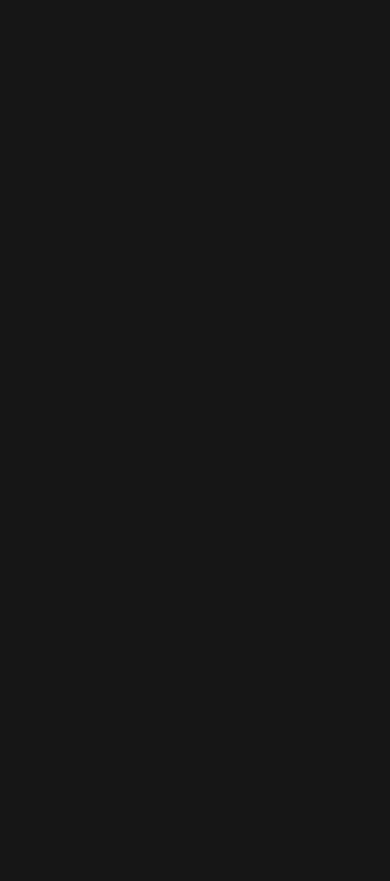
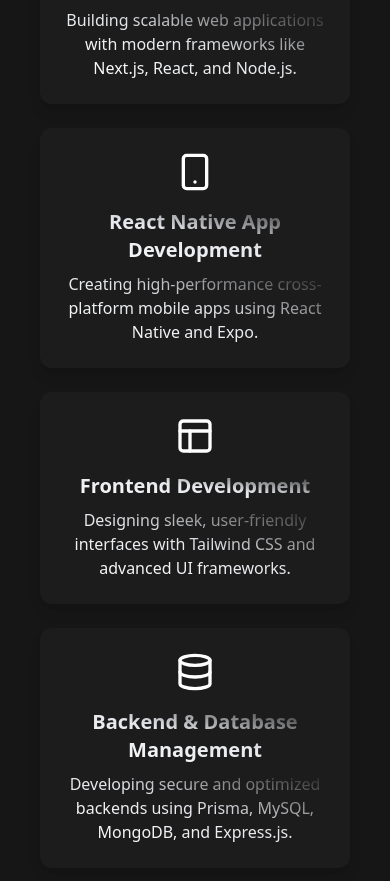
Before and after one commit to shabeer-sf/shabeer-portfolio, a Next.js app: page / in a window 390 px wide. Shown: the part 1091-1972 px from the top of the page. Before the commit the page ends 979 px from the top, so only its background shows below. Built offline with nearby package versions, Linux system fonts and the light colour scheme.

Commit message:
first commit

```diff
--- a/components/WhatIdo.jsx
+++ b/components/WhatIdo.jsx
@@ -1,11 +1,80 @@
+import {
+  Brain,
+  Cloud,
+  Code,
+  Database,
+  Layout,
+  Link,
+  Smartphone,
+} from "lucide-react";
 import React from "react";
 
 const WhatIdo = () => {
+  const whatidooo = [
+    {
+      title: "Full Stack Development",
+      icon: Code,
+      description:
+        "Building scalable web applications with modern frameworks like Next.js, React, and Node.js.",
+    },
+    {
+      title: "React Native App Development",
+      icon: Smartphone,
+      description:
+        "Creating high-performance cross-platform mobile apps using React Native and Expo.",
+    },
+    {
+      title: "Frontend Development",
+      icon: Layout,
+      description:
+        "Designing sleek, user-friendly interfaces with Tailwind CSS and advanced UI frameworks.",
+    },
+    {
+      title: "Backend & Database Management",
+      icon: Database,
+      description:
+        "Developing secure and optimized backends using Prisma, MySQL, MongoDB, and Express.js.",
+    },
+    {
+      title: "API Development & Integration",
+      icon: Link,
+      description:
+        "Building RESTful and GraphQL APIs to integrate with various services and third-party platforms.",
+    },
+    {
+      title: "Cloud Deployment & DevOps",
+      icon: Cloud,
+      description:
+        "Deploying applications with Vercel, AWS, and Docker for high availability and performance.",
+    },
+  ];
+
   return (
     <section id="what-i-do" className="pt-20 text-center space-y-5">
       <div className="space-y-2 px-4">
-      <h2 className="text-color text-3xl md:text-4xl">Collaborate with brands and agencies to</h2>
-      <h2 className="text-color text-3xl md:text-4xl">create impactful results</h2>
+        <h2 className="text-color text-3xl md:text-4xl">
+          Collaborate with brands and agencies to
+        </h2>
+        <h2 className="text-color text-3xl md:text-4xl">
+          create impactful results
+        </h2>
+      </div>
+
+      <div className="grid grid-cols-1 md:grid-cols-2 lg:grid-cols-3 gap-6 px-6 mt-10">
+        {whatidooo.map((item, index) => {
+          const IconComponent = item.icon; // Extract the component
+
+          return (
+            <div
+              key={index}
+              className="p-6 bg-[#1c1c1c] rounded-xl shadow-lg flex flex-col items-center text-center"
+            >
+              <IconComponent size={40} className="text-white mb-4" />
+              <h3 className="text-xl font-semibold text-color">{item.title}</h3>
+              <p className="text-color mt-2">{item.description}</p>
+            </div>
+          );
+        })}
       </div>
     </section>
   );
```
Also changed, not shown: constants/what-i-do.json (added, +37 -0 lines).
